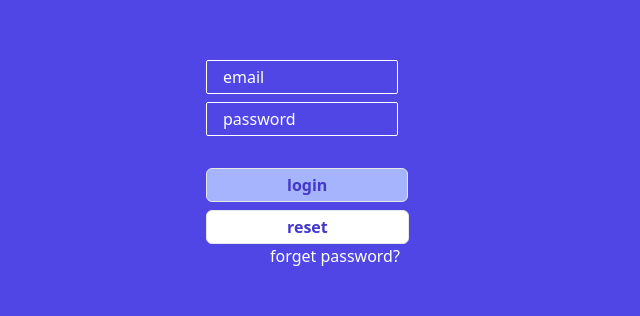
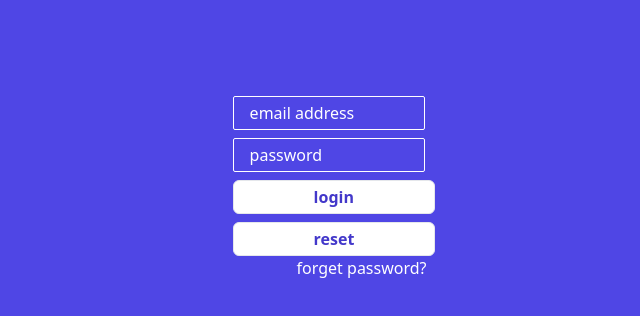
Before and after one commit to anjali569801/login-form, a React (Vite) app: page / in a window 1280 px wide. Shown: the part 212-528 px from the top of the page, without its empty margins (306-946 px from the left). Built offline with nearby package versions, Linux system fonts and the light colour scheme.

Commit message:
use formik tag to make code simpler

```diff
--- a/src/Input.jsx
+++ b/src/Input.jsx
@@ -1,14 +1,20 @@
 import React from 'react';
+import {useField} from 'formik';
 
-function Input({id,type,name,touched,error,...rest}) {
+function Input({id,type,name,...rest}) {
 
-
+  const [field,meta]=useField(name);
+  const {onChange,onBlur,value}=field;
+  const{touched,error}=meta
 
   return(
     <div className='flex flex-col'>
-      <label htmlFor={name} className="sr-only">{name}</label>
+      <label htmlFor={id} className="sr-only">{name}</label>
       <input id={id}
         name={name}
+        onChange={onChange}
+        onBlur={onBlur}
+        value={value}
         required
         type={type || "text"}
         {...rest}
--- a/src/LoginForm.jsx
+++ b/src/LoginForm.jsx
@@ -1,5 +1,5 @@
 import React from 'react';
-import { useFormik } from 'formik'
+import { Formik,Form } from 'formik';
 import Button from './Button';
 import Input from './Input';
 import {Link} from 'react-router-dom';
@@ -8,8 +8,8 @@ import * as Yup from 'yup';
 function LoginForm() {
 
 
-  const onFormSubmit=(values)=>{
-   console.log("email",values.email,"password is",values.password);
+  const onFormSubmit=(data)=>{
+   console.log("email",data);
 
 
  }
@@ -19,32 +19,43 @@ function LoginForm() {
     password: Yup.string().required().min(8).max(12)
   })
 
-  const {handleChange,handleBlur,values,touched,handleSubmit,errors,isValid,dirty,resetForm} = useFormik({
-    initialValues:{
+ const initialValues ={
       email:"",
       password:"",
     }
-  ,onSubmit:onFormSubmit,
-    validationSchema,
-  })
+//   const {handleChange,handleBlur,values,touched,handleSubmit,errors,isValid,dirty,resetForm} = useFormik({
+
+// initialValues  ,onSubmit:onFormSubmit,
+//     validationSchema,
+//   })
 
   return(
-    <form onSubmit={handleSubmit} className=" space-y-8 w-64 h-64">
+    <Formik initialValues={initialValues} validationSchema={validationSchema}
+      onSubmit={onFormSubmit}
+      className=" space-y-8 w-64 h-64">
+      <Form>
       <div className="flex flex-col space-y-2">
-      <Input onBlur={handleBlur}   placeholder="email" value={values.email} touched={touched.email}
-        error={errors.email} name="email" onChange={handleChange}/>
+      <Input name="email"
+        placeholder="email address"
+        id="email"
+        type="email"
+        auto-complete="email address"/>
 
 
-      <Input onBlur={handleBlur} error={errors.password} name="password" placeholder="password" value={values.password} touched={touched.password} onChange={handleChange}/>
+      <Input  name="password"
+        placeholder="password"
+        id="password"
+        type="password"
+        auto-complete="current-password"/>
 
         </div>
       <div className="space-y-2 mt-2 ">
-     <Button disabled={!dirty || !isValid } type="submit">login</Button>
-      <Button type="button" onClick={resetForm}>reset</Button>
+     <Button  type="submit">login</Button>
+      <Button type="button" >reset</Button>
          <Link className="text-white ml-16">forget password?</Link>
         </div>
-
-    </form>
+    </Form>
+    </Formik>
   );
 }
 
```
